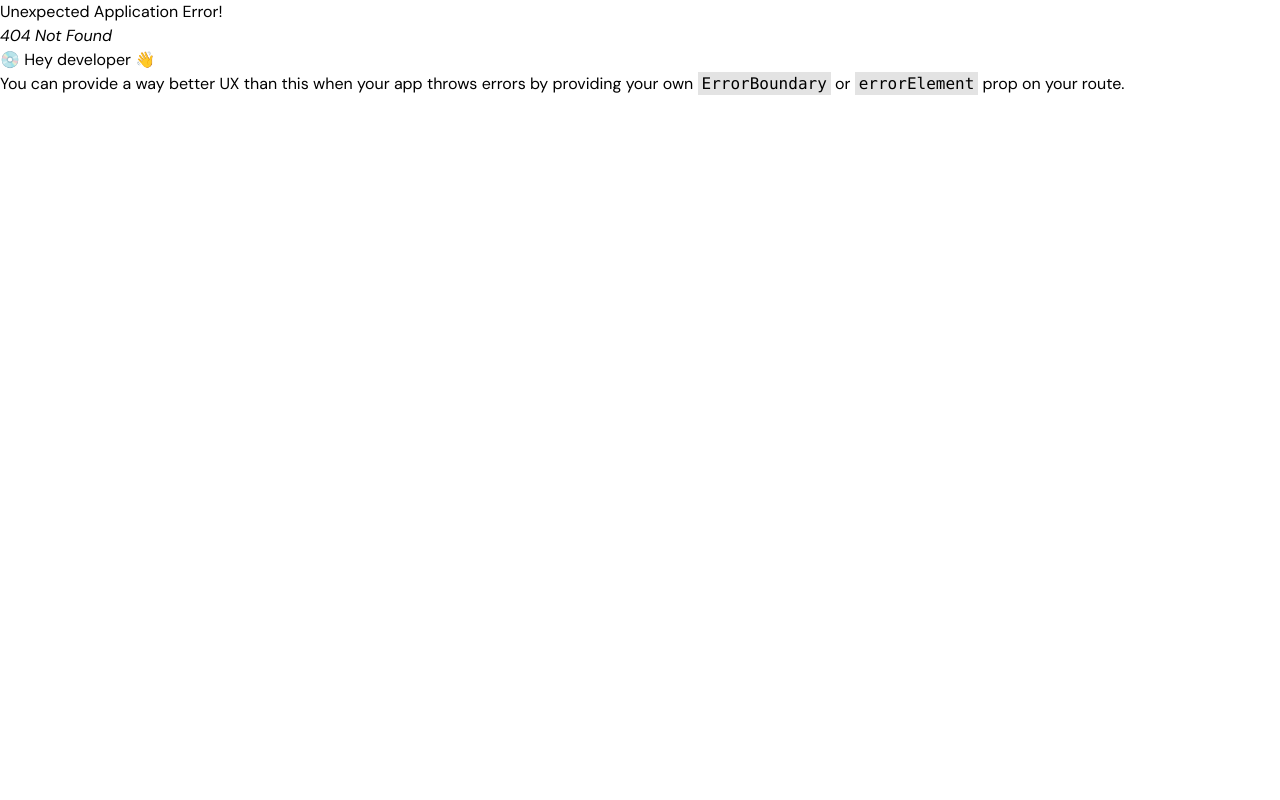
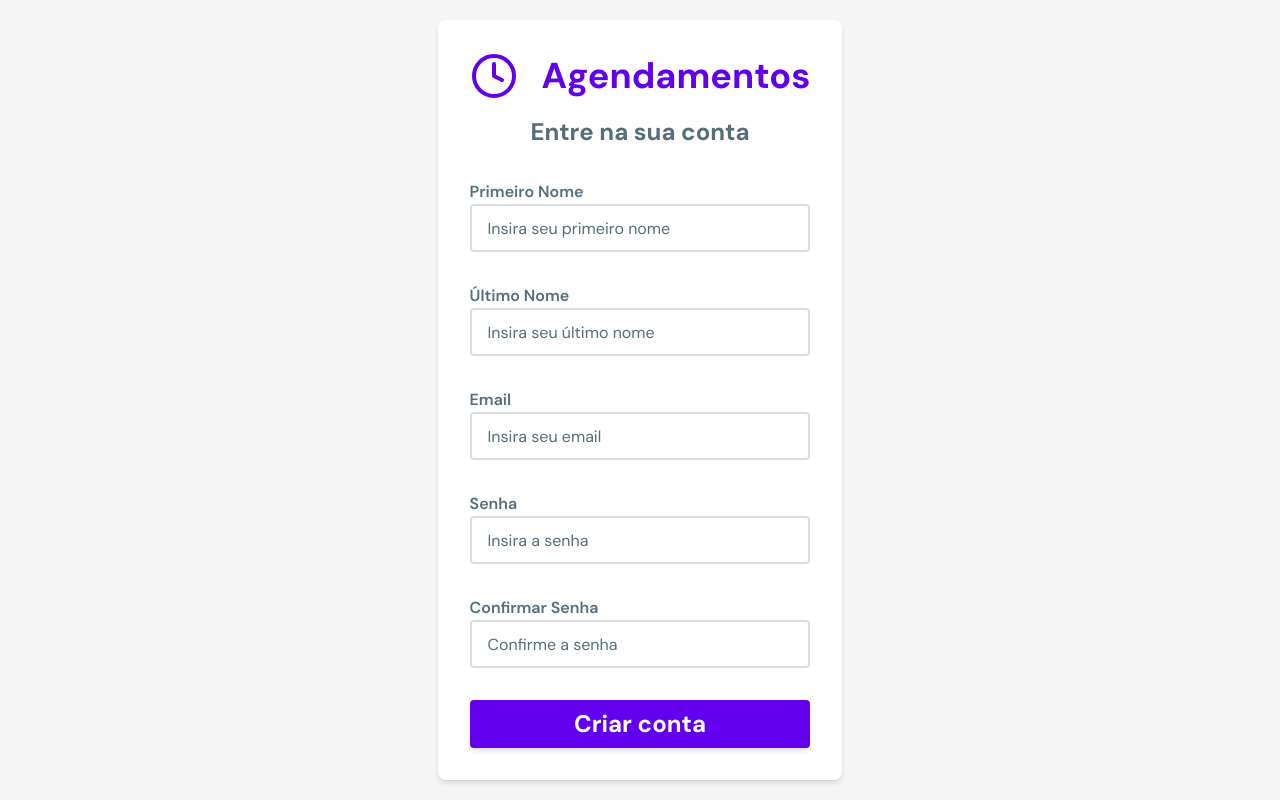
Before and after one commit to edrssilva/SchedulingApp, a React (Vite) app: page /cadastro in a window 1280 px wide. Before the commit this address had no page. Built offline with nearby package versions, Linux system fonts and the light colour scheme.

Commit message:
Added SignUp page

```diff
--- a/src/App.jsx
+++ b/src/App.jsx
@@ -3,7 +3,7 @@
 function App() {
   return (
     <>
-      <div className="w-screen h-screen flex justify-center items-center bg-body-light">
+      <div >
         <Login />
       </div>
     </>
--- a/src/components/ButtonPrimary.jsx
+++ b/src/components/ButtonPrimary.jsx
@@ -2,7 +2,7 @@
   return (
     <button
       {...props}
-      className="flex justify-center items-center w-full h-12 rounded shadow-md bg-primary-light text-2xl font-bold text-white hover:scale-105 transition-all"
+      className="flex justify-center items-center w-full h-12 rounded shadow-md bg-primary text-2xl font-bold text-white hover:scale-105 transition-all"
     >
       {props.children}
     </button>
--- a/src/components/InputControl.jsx
+++ b/src/components/InputControl.jsx
@@ -2,7 +2,7 @@
   return (
     <input
       {...props}
-      className="w-full h-12 px-4 py-4 rounded border-solid border-2 border-input-light text-secondary-light placeholder:text-secondary-light placeholder:font-sans focus:transition-all focus:duration-150 focus:outline-secondary-light"
+      className="w-full h-12 px-4 py-4 rounded border-solid border-2 border-input-light text-secondary placeholder:text-secondary placeholder:font-sans focus:transition-all focus:duration-150 focus:outline-secondary"
     />
   );
 }
--- a/src/components/InputLabel.jsx
+++ b/src/components/InputLabel.jsx
@@ -1,7 +1,7 @@
 function InputLabel(props) {
   return (
     <div>
-      <label {...props} lassName="font-semibold text-secondary-light">
+      <label {...props} className="font-semibold text-secondary">
         {props.children}
       </label>
     </div>
--- a/src/components/LoginHeader.jsx
+++ b/src/components/LoginHeader.jsx
@@ -4,7 +4,7 @@
   return (
     <header className="flex flex-col gap-4 text-center">
       <Logotype />
-      <h2 className="font-sans font-bold text-2xl text-secondary-light">
+      <h2 className="font-sans font-bold text-2xl text-secondary">
         Entre na sua conta
       </h2>
     </header>
--- a/src/components/Logo.jsx
+++ b/src/components/Logo.jsx
@@ -2,7 +2,7 @@
 
 function Logo(props) {
   return (
-    <div className="text-primary-light">
+    <div className="text-primary">
       <Clock {...props} />
     </div>
   );
--- a/src/components/Logotype.jsx
+++ b/src/components/Logotype.jsx
@@ -4,7 +4,7 @@
   return (
     <div className="flex justify-between items-center gap-6">
       <Logo size="48" />
-      <h1 className="text-4xl font-bold text-primary-light">Agendamentos</h1>
+      <h1 className="text-4xl font-bold text-primary">Agendamentos</h1>
     </div>
   );
 }
--- a/src/main.jsx
+++ b/src/main.jsx
@@ -16,13 +16,15 @@
     element: <Dashboard />,
   },
   {
-    path: "/signup",
+    path: "/cadastro",
     element: <SignUp />,
   },
 ]);
 
 createRoot(document.getElementById("root")).render(
   <StrictMode>
-    <RouterProvider router={router} />
+    <div className="w-screen h-screen flex justify-center items-center bg-body-light">
+      <RouterProvider router={router} />
+    </div>
   </StrictMode>
 );
--- a/src/pages/Login.jsx
+++ b/src/pages/Login.jsx
@@ -45,10 +45,14 @@
       } else if (error.response.status == 401) {
         setSuccess("");
         setStatus("block");
-        setError("Usuário ou senha inválidos");
+        setError("Email ou senha inválidos");
       }
     }
   };
+
+  function handleSignUpClick() {
+    navigate("/cadastro");
+  }
 
   return (
     <div className="flex flex-col gap-8 max-[360px] p-8 rounded-lg bg-white shadow-md">
@@ -80,14 +84,22 @@
           />
           <a
             href="#"
-            className="relative float-end text-xs underline text-secondary-light"
+            className="relative float-end text-xs underline text-secondary"
           >
             Esqueci minha senha
           </a>
         </div>
-        <ButtonPrimary onClick={(e) => handleLoginClick(e)}>
-          Entrar
-        </ButtonPrimary>
+        <div className="flex flex-col gap-2">
+          <ButtonPrimary onClick={(e) => handleLoginClick(e)}>
+            Entrar
+          </ButtonPrimary>
+          <a
+            className="text-center text-sm text-primary underline cursor-pointer"
+            onClick={(e) => handleSignUpClick(e)}
+          >
+            Não tem uma conta ainda? Cadastre-se já!
+          </a>
+        </div>
       </form>
       <div className={`text-center m-0 p-0 ${statusShowing}`}>
         <span className="text-red-500 font-medium">{error}</span>
--- a/src/pages/SignUp.jsx
+++ b/src/pages/SignUp.jsx
@@ -5,14 +5,48 @@
 import InputControl from "../components/InputControl";
 import ButtonPrimary from "../components/ButtonPrimary";
 
-function onSignUpClick(
+async function handleSignUpClick(
   firstName,
   lastName,
   email,
   password,
-  confirmPassword,
-  phoneNumber
-) {}
+  confirmPassword
+) {
+  e.preventDefault();
+
+  if (password == confirmPassword) {
+    try {
+      const response = await axios.post(
+        "http://localhost:3000/usuarios",
+        JSON.stringify({ firstName, lastName, email, password }),
+        {
+          headers: { "Content-Type": "application/json" },
+        }
+      );
+
+      setError("");
+      setStatus("block");
+      setSuccess("Usuário cadastrado com sucesso, aguarde...");
+      await delay(2500);
+      setUser(response.data);
+      navigate("/");
+    } catch (error) {
+      if (!error?.response) {
+        setSuccess("");
+        setStatus("block");
+        setError("Erro ao acessar o servidor");
+      } else if (error.response.status == 422) {
+        setSuccess("");
+        setStatus("block");
+        setError("Insira dados válidos");
+      }
+    }
+  } else {
+    setSuccess("");
+    setStatus("block");
+    setError("As senhas não coincidem");
+  }
+}
 
 function SignUp() {
   const navigate = useNavigate();
@@ -22,7 +56,6 @@
   const [email, setEmail] = useState("");
   const [password, setPassword] = useState("");
   const [confirmPassword, setConfirmPassword] = useState("");
-  const [phoneNumber, setPhoneNumber] = useState("");
 
   return (
     <div className="flex flex-col gap-8 max-[360px] p-8 rounded-lg bg-white shadow-md">
@@ -89,7 +122,19 @@
             required
           />
         </div>
-        <ButtonPrimary>Criar conta</ButtonPrimary>
+        <ButtonPrimary
+          onClick={(e) =>
+            handleSignUpClick(
+              firstName,
+              lastName,
+              email,
+              password,
+              confirmPassword
+            )
+          }
+        >
+          Criar conta
+        </ButtonPrimary>
       </form>
     </div>
   );
--- a/tailwind.config.js
+++ b/tailwind.config.js
@@ -5,10 +5,10 @@
     extend: {
       colors: {
         primary: {
-          light: "#6200ed",
+          DEFAULT: "#6200ed",
         },
         secondary: {
-          light: "#546f7a",
+          DEFAULT: "#546f7a",
         },
         body: {
           light: "#f5f5f5",
```
